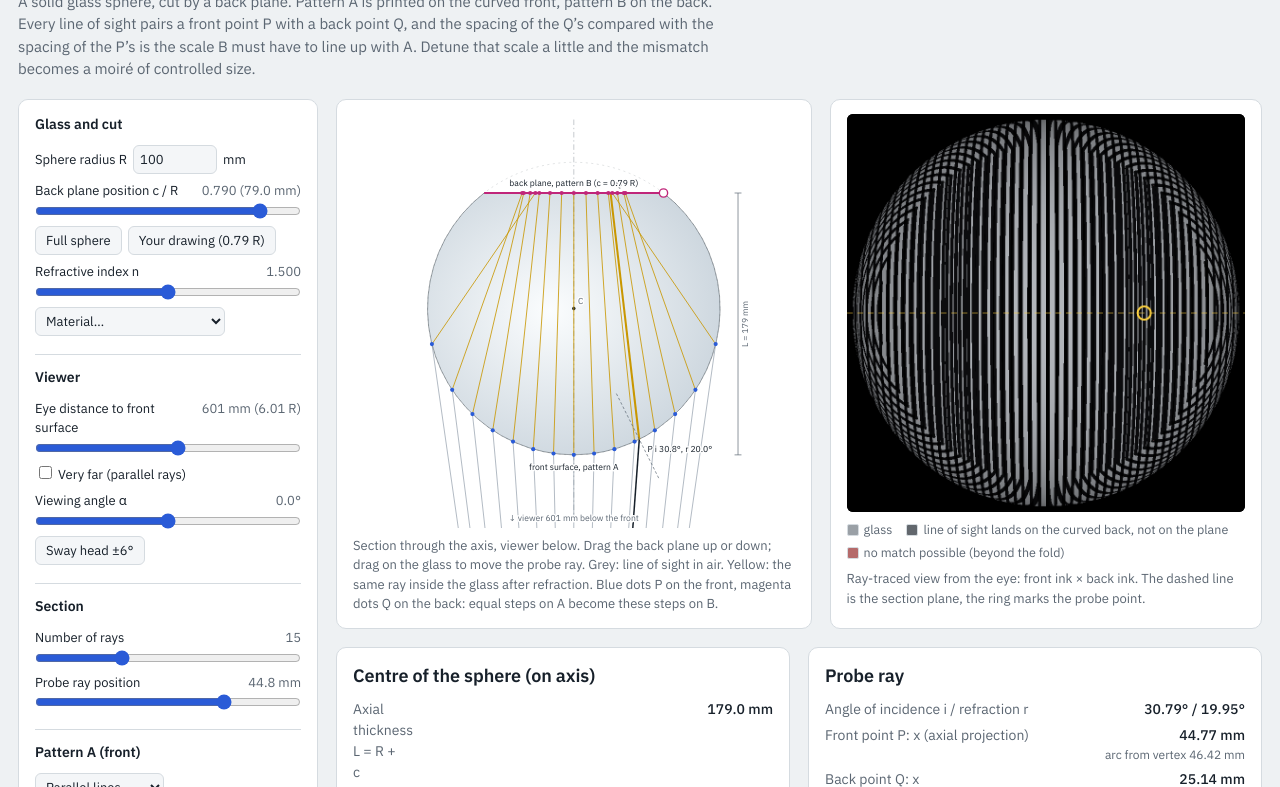
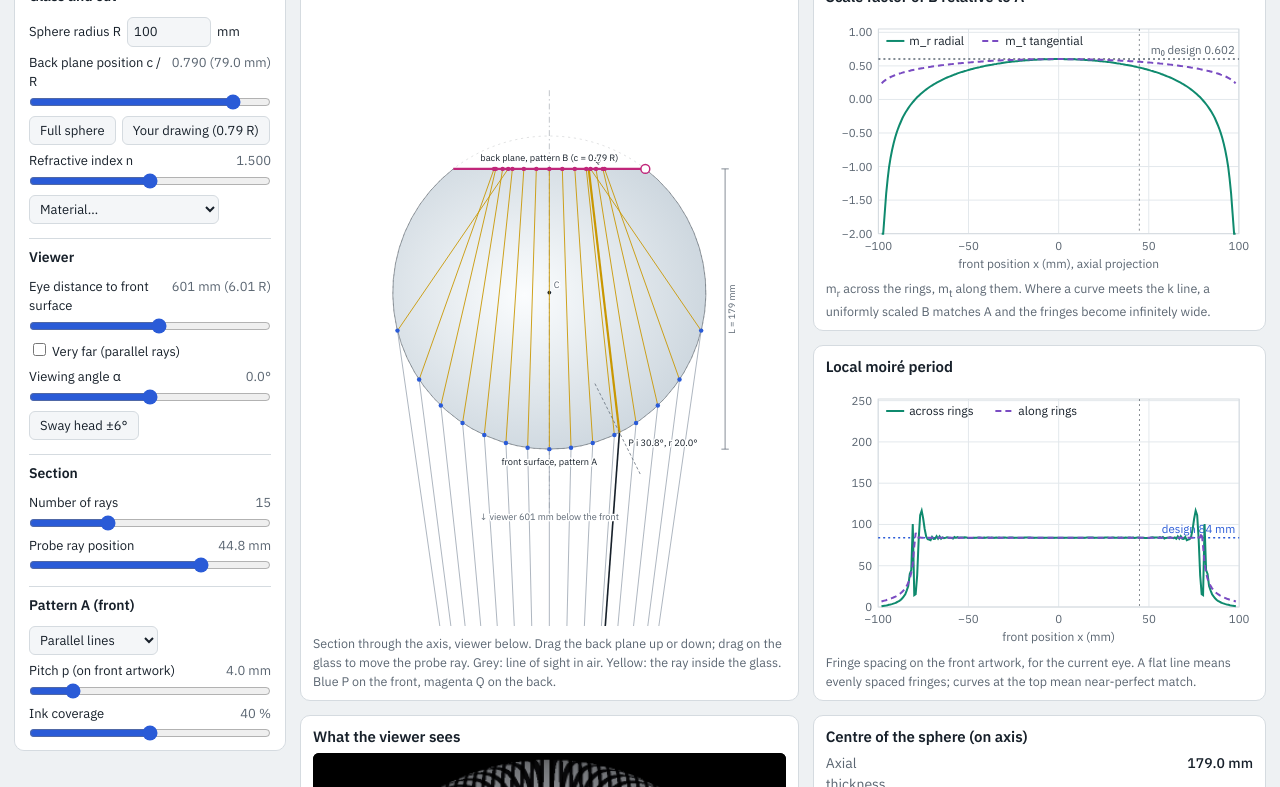
Before and after one commit to cobogo/Sphere-Moire, a plain HTML site: page index.html in a window 1280 px wide. Shown: the part 72-859 px from the top of the page. Drawn offline with Linux system fonts and the light colour scheme.

Commit message:
Add files via upload

```diff
--- a/index.html
+++ b/index.html
@@ -72,14 +72,20 @@ button[aria-pressed="true"]{background:var(--accent);color:var(--panel);border-c
 .seg input:focus-visible+span{outline:2px solid var(--accent)}
 .hint{font-size:12.5px;color:var(--muted);margin:4px 0 0}
 main{display:grid;gap:18px;min-width:0}
-.stage{display:grid;grid-template-columns:minmax(0,1.1fr) minmax(0,1fr);gap:18px}
-@media (max-width:1240px){.stage{grid-template-columns:1fr}}
+.dash{display:grid;grid-template-columns:minmax(0,1fr);gap:18px}
+@media (min-width:760px){.dash{grid-template-columns:minmax(0,1fr) minmax(0,1fr)} #centreCard{grid-column:1 / -1}}
+.dash > .card{display:flex;flex-direction:column;min-width:0}
+.cap{font-size:12.5px;color:var(--muted);margin:8px 0 0}
 .card{background:var(--panel);border:1px solid var(--rule);border-radius:10px;padding:14px 16px;min-width:0}
 figure{margin:0}
 figcaption{font-size:13px;color:var(--muted);margin-top:8px}
-#sec{width:100%;height:auto;display:block;touch-action:none;user-select:none}
-.viewbox{position:relative;max-width:520px;margin:0 auto}
-#view{width:100%;aspect-ratio:1;display:block;background:#000;border-radius:6px}
+.svgbox{position:relative;width:100%}
+.svgbox > svg{position:absolute;inset:0;width:100%;height:100%;display:block}
+#secBox{aspect-ratio:640 / 600}
+.chartbox{height:260px}
+#sec{touch-action:none;user-select:none}
+.viewbox{max-width:520px;width:100%;margin:0 auto;aspect-ratio:1}
+#view{width:100%;height:100%;display:block;background:#000;border-radius:6px}
 .legend{display:flex;flex-wrap:wrap;gap:4px 14px;font-size:12.5px;color:var(--muted);margin-top:8px}
 .sw{display:inline-block;width:12px;height:12px;border-radius:2px;vertical-align:-2px;margin-right:5px;border:1px solid var(--rule)}
 .nums{display:grid;grid-template-columns:repeat(auto-fit,minmax(300px,1fr));gap:18px}
@@ -87,8 +93,6 @@ dl{display:grid;grid-template-columns:minmax(0,1fr) auto;gap:5px 14px;margin:0;f
 dt{color:var(--muted)}
 dd{margin:0;text-align:right;font-weight:500}
 dd small{display:block;font-weight:400;color:var(--muted);font-size:12px}
-.charts{display:grid;grid-template-columns:repeat(auto-fit,minmax(340px,1fr));gap:18px}
-.charts svg{width:100%;height:auto;display:block}
 .prose{max-width:75ch}
 .prose p{margin:0 0 10px}
 .concepts{display:grid;grid-template-columns:repeat(auto-fit,minmax(320px,1fr));gap:18px 28px}
@@ -108,13 +112,44 @@ pre{margin:0;overflow-x:auto;background:var(--field);border:1px solid var(--rule
 svg text{font-family:"IBM Plex Sans",system-ui,sans-serif}
 .lbl{font-size:12.5px;fill:var(--muted);paint-order:stroke;stroke:var(--panel);stroke-width:4px;stroke-linejoin:round}
 .lblk{font-size:12.5px;fill:var(--ink);paint-order:stroke;stroke:var(--panel);stroke-width:4px;stroke-linejoin:round}
+
+/* Landscape computer screens: section and both scale charts fit in one screen */
+@media (min-width:1100px) and (orientation:landscape){
+  .wrap{padding:12px 14px 40px}
+  header{margin-bottom:10px}
+  h1{font-size:22px;margin:0}
+  .layout{grid-template-columns:272px minmax(0,1fr);gap:14px}
+  aside.controls{padding:10px 14px}
+  .ctl{margin:5px 0}
+  fieldset{padding-bottom:8px;margin-bottom:8px}
+  .dash{--rowH:max(300px, calc((100vh - 88px) / 2));
+    grid-template-columns:minmax(0,1.1fr) minmax(0,1fr);
+    grid-template-rows:var(--rowH) var(--rowH);grid-auto-rows:auto;gap:14px}
+  .dash > .card{padding:10px 12px}
+  .dash h2{font-size:15px;margin-bottom:4px}
+  #secCard{grid-column:1;grid-row:1 / 3}
+  #ch1Card{grid-column:2;grid-row:1}
+  #ch2Card{grid-column:2;grid-row:2}
+  #viewCard{grid-column:1}
+  #centreCard{grid-column:2}
+  #secBox,.chartbox{flex:1 1 0;min-height:0;height:auto;aspect-ratio:auto}
+}
+/* Wide landscape screens: add the simulated view and centre numbers as a third column */
+@media (min-width:1500px) and (orientation:landscape){
+  .dash{grid-template-columns:minmax(0,1.1fr) minmax(0,1fr) minmax(0,.85fr)}
+  #viewCard{grid-column:3;grid-row:1}
+  #centreCard{grid-column:3;grid-row:2;overflow:auto}
+  #centreCard dl{font-size:13px}
+  #viewCard .viewbox{flex:1 1 0;min-height:0;max-width:none;aspect-ratio:auto;container-type:size;display:grid;place-items:center}
+  #viewCard #view{width:min(100cqw,100cqh);height:min(100cqw,100cqh)}
+  #viewCard .legend{font-size:11.5px;margin-top:6px}
+}
 </style>
 </head>
 <body>
 <div class="wrap">
 <header>
   <h1>Glass sphere moiré model</h1>
-  <p class="lede">A solid glass sphere, cut by a back plane. Pattern A is printed on the curved front, pattern B on the back. Every line of sight pairs a front point P with a back point Q, and the spacing of the Q’s compared with the spacing of the P’s is the scale B must have to line up with A. Detune that scale a little and the mismatch becomes a moiré of controlled size.</p>
 </header>
 
 <div class="layout">
@@ -208,52 +243,47 @@ svg text{font-family:"IBM Plex Sans",system-ui,sans-serif}
 </aside>
 
 <main>
-  <section class="stage">
-    <div class="card">
-      <figure>
-        <svg id="sec" viewBox="0 0 640 600" role="img" aria-label="Section of the sphere with ray paths"></svg>
-        <figcaption>Section through the axis, viewer below. Drag the back plane up or down; drag on the glass to move the probe ray. Grey: line of sight in air. Yellow: the same ray inside the glass after refraction. Blue dots P on the front, magenta dots Q on the back: equal steps on A become these steps on B.</figcaption>
-      </figure>
+  <section class="dash">
+    <div class="card" id="secCard">
+      <div class="svgbox" id="secBox"><svg id="sec" viewBox="0 0 640 600" role="img" aria-label="Section of the sphere with ray paths"></svg></div>
+      <p class="cap">Section through the axis, viewer below. Drag the back plane up or down; drag on the glass to move the probe ray. Grey: line of sight in air. Yellow: the ray inside the glass. Blue P on the front, magenta Q on the back.</p>
     </div>
-    <div class="card">
-      <figure>
-        <div class="viewbox"><canvas id="view" width="420" height="420" aria-label="Simulated view of both patterns"></canvas></div>
-        <div class="legend">
-          <span><span class="sw" style="background:#9aa0a6"></span>glass</span>
-          <span><span class="sw" style="background:#62676d"></span>line of sight lands on the curved back, not on the plane</span>
-          <span><span class="sw" style="background:#b56a6a"></span>no match possible (beyond the fold)</span>
-        </div>
-        <figcaption>Ray-traced view from the eye: front ink × back ink. The dashed line is the section plane, the ring marks the probe point.</figcaption>
-      </figure>
+    <div class="card" id="ch1Card">
+      <h2>Scale factor of B relative to A</h2>
+      <div class="svgbox chartbox"><svg id="ch1" role="img" aria-label="Scale factor along the section"></svg></div>
+      <p class="cap">m<sub>r</sub> across the rings, m<sub>t</sub> along them. Where a curve meets the k line, a uniformly scaled B matches A and the fringes become infinitely wide.</p>
+    </div>
+    <div class="card" id="ch2Card">
+      <h2>Local moiré period</h2>
+      <div class="svgbox chartbox"><svg id="ch2" role="img" aria-label="Local moiré period along the section"></svg></div>
+      <p class="cap">Fringe spacing on the front artwork, for the current eye. A flat line means evenly spaced fringes; curves at the top mean near-perfect match.</p>
+    </div>
+    <div class="card" id="viewCard">
+      <h2>What the viewer sees</h2>
+      <div class="viewbox"><canvas id="view" width="420" height="420" aria-label="Simulated view of both patterns"></canvas></div>
+      <div class="legend">
+        <span><span class="sw" style="background:#9aa0a6"></span>glass</span>
+        <span><span class="sw" style="background:#62676d"></span>line of sight lands on the curved back</span>
+        <span><span class="sw" style="background:#b56a6a"></span>no match possible</span>
+      </div>
+      <p class="cap">Front ink × back ink, ray-traced. Dashed line: section plane. Ring: probe point.</p>
+    </div>
+    <div class="card" id="centreCard">
+      <h2>Centre of the sphere (on axis)</h2>
+      <dl id="centreDL"></dl>
     </div>
   </section>
 
   <section class="nums">
-    <div class="card">
-      <h2>Centre of the sphere (on axis)</h2>
-      <dl id="centreDL"></dl>
-    </div>
     <div class="card">
       <h2>Probe ray</h2>
       <dl id="probeDL"></dl>
     </div>
   </section>
 
-  <section class="charts">
-    <div class="card">
-      <h2>Scale factor of B relative to A</h2>
-      <svg id="ch1" viewBox="0 0 560 260" role="img" aria-label="Scale factor along the section"></svg>
-      <p class="hint">m<sub>r</sub>: across rings (radial). m<sub>t</sub>: along rings (tangential). Where a curve meets the k line, uniform B matches A exactly and fringes become infinitely wide.</p>
-    </div>
-    <div class="card">
-      <h2>Local moiré period</h2>
-      <svg id="ch2" viewBox="0 0 560 260" role="img" aria-label="Local moiré period along the section"></svg>
-      <p class="hint">Fringe spacing measured on the front artwork, for the current eye. A flat line means evenly spaced fringes; curves hitting the top are regions of near-perfect match.</p>
-    </div>
-  </section>
-
   <section class="card">
     <h2>How it works</h2>
+    <p class="lede" style="margin-bottom:14px">A solid glass sphere, cut by a back plane. Pattern A is printed on the curved front, pattern B on the back. Every line of sight pairs a front point P with a back point Q, and the spacing of the Q’s compared with the spacing of the P’s is the scale B must have to line up with A. Detune that scale a little and the mismatch becomes a moiré of controlled size.</p>
     <div class="concepts">
       <div class="prose">
         <h3>Line of sight</h3>
@@ -684,7 +714,9 @@ function niceTicks(a, b, n){
   return t;
 }
 function lineChart(el, o){
-  const W = 560, H = 260, ml = 52, mr = 14, mt = 16, mb = 38;
+  const bb = el.getBoundingClientRect();
+  const W = Math.max(300, Math.round(bb.width || 560)), H = Math.max(150, Math.round(bb.height || 260)), ml = 52, mr = 14, mt = 16, mb = 38;
+  el.setAttribute('viewBox', `0 0 ${W} ${H}`);
   const sx = x => ml + (x - o.xmin) / (o.xmax - o.xmin) * (W - ml - mr);
   const sy = y => mt + (o.ymax - Math.min(o.ymax, Math.max(o.ymin, y))) / (o.ymax - o.ymin) * (H - mt - mb);
   let g = '';
@@ -963,6 +995,11 @@ async function copyFrom(text, msgEl){
 $('copyCsv').addEventListener('click', () => copyFrom($('csv').value, $('copyMsg')));
 $('copyPy').addEventListener('click', () => copyFrom($('py').textContent, $('copyMsg')));
 
+// redraw the charts at their new size when the window changes
+let resizeT = 0;
+new ResizeObserver(() => { clearTimeout(resizeT); resizeT = setTimeout(() => { if (cfg) updateNumbers(); }, 60); })
+  .observe(document.querySelector('#ch1Card .chartbox'));
+
 // start: k at the paraxial centre value
 compute();
 $('k').value = Math.max(-1.2, Math.min(1.5, parD.m0)).toFixed(3);
```
